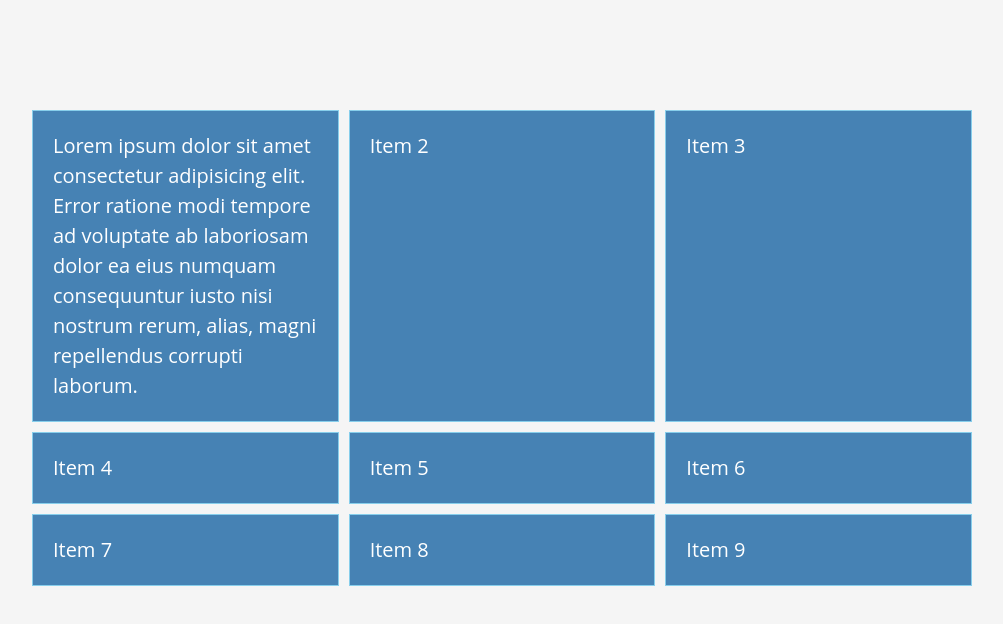
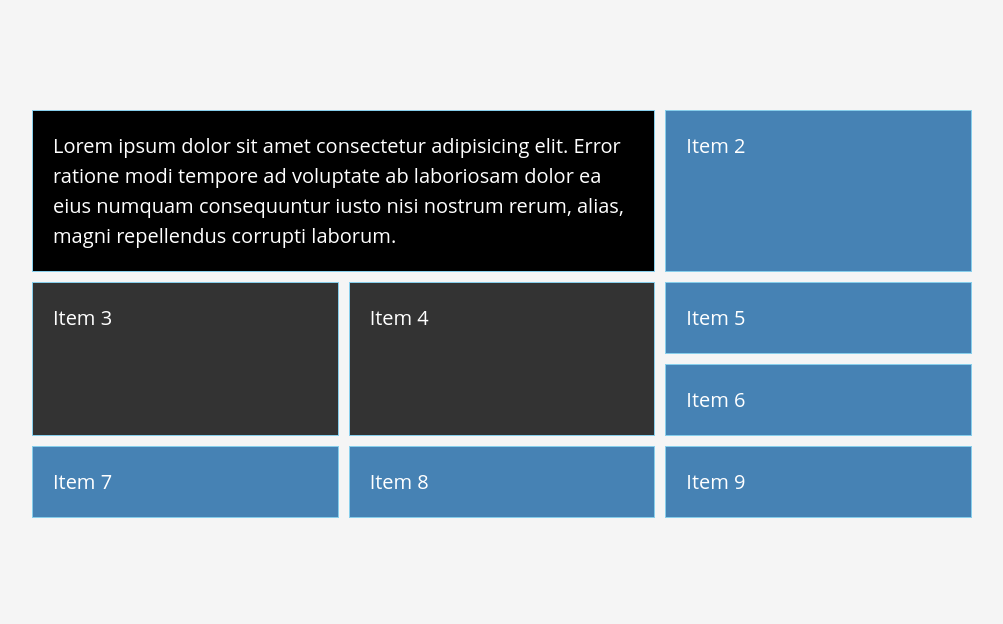
Before and after one commit to danielerhabor/grid-crash, a React (Create React App) app: page / in a window 1280 px wide. Shown: the top 624 px of the page, without its empty margins (138-1141 px from the left). Built offline with nearby package versions, Linux system fonts and the light colour scheme.

Commit message:
Used `grid-column` and `grid-rows` to allow the content in a specific grid cell to span multiple cells across columns or across rows.

```diff
--- a/src/App.module.css
+++ b/src/App.module.css
@@ -5,9 +5,13 @@
   display: grid;
   grid-template-columns: repeat(3, 1fr);
   gap: 10px;
+
+  /* align-items: end;
+  justify-content: end; */
+
+
   /* column-gap: 10px;
   row-gap: 10px; */
-
   /* grid-auto-rows: minmax(200px, auto); */
   /* grid-template-rows: repeat(3, 1fr); */
 
@@ -21,3 +25,25 @@
   border: skyblue 1px solid;
 
 }
+
+.item:nth-of-type(1) {
+  background: #000;
+  /* grid-column-start: 1;
+  grid-column-end: 3; */
+
+  /* starts from grid column line 1 and ends at grid column line 3 */
+  grid-column: 1 / 3;
+
+  /* grid column starts from grid line 1 and spans 2 grid columns */
+  /* grid-column: 1 / span 2; */
+}
+
+.item:nth-of-type(3) {
+  background: #333;
+  grid-row: 2 / 4;
+}
+
+.item:nth-of-type(4) {
+  background: #333;
+  grid-row: 2 / 4;
+}
```
